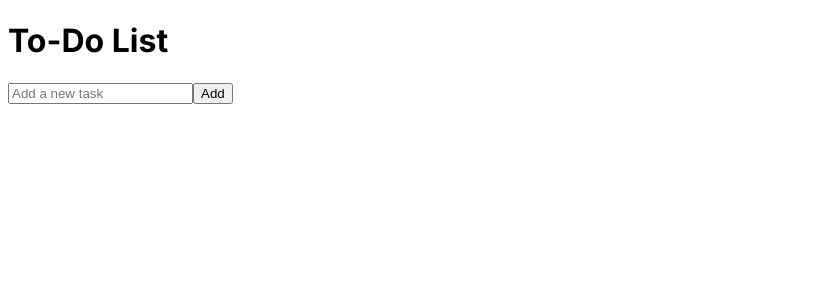
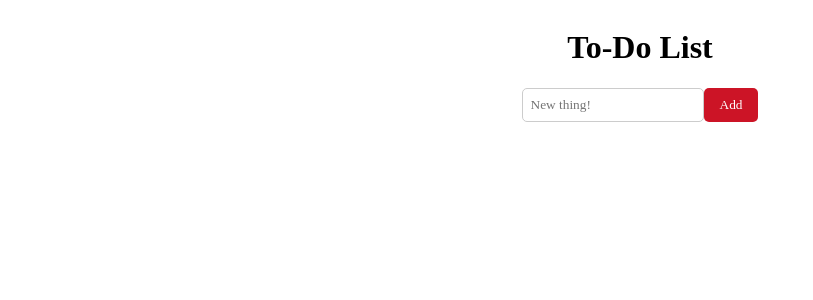
Before and after one commit to pengsterism/to-do-list, a Next.js app: page / in a window 1280 px wide. Shown: the top 300 px of the page, without its empty margins (0-813 px from the left). Built offline with nearby package versions, Linux system fonts and the light colour scheme.

Commit message:
- refined styled-components - changed orientation, padding, spacing, colours, typeface, etc.

```diff
--- a/src/app/components/InputForm/InputForm.js
+++ b/src/app/components/InputForm/InputForm.js
@@ -1,4 +1,33 @@
 import React, { useState } from 'react';
+import styled from 'styled-components';
+
+const Form = styled.form`
+  display: flex;
+  margin-bottom: 16px;
+`;
+
+const Input = styled.input`
+  flex: 1;
+  padding: 8px;
+  border: 1px solid #ccc;
+  border-radius: 5px;
+  font-family: Euclid Circular B;
+`;
+
+const Button = styled.button`
+  padding: 8px 16px;
+  background-color: #CC1426;
+  color: white;
+  border: none;
+  border-radius: 5px;
+  cursor: pointer;
+  transition: background-color 0.3s;
+  font-family: Euclid Circular B;
+
+  &:hover {
+    background-color: #ECBAA8;
+  }
+`;
 
 function InputForm({ addTask }) {
   const [task, setTask] = useState('');
@@ -12,15 +41,15 @@ function InputForm({ addTask }) {
   };
 
   return (
-    <form onSubmit={handleSubmit}>
-      <input
+    <Form onSubmit={handleSubmit}>
+      <Input
         type="text"
         value={task}
         onChange={(e) => setTask(e.target.value)}
-        placeholder="Add a new task"
+        placeholder="New thing!"
       />
-      <button type="submit">Add</button>
-    </form>
+      <Button type="submit">Add</Button>
+    </Form>
   );
 }
 
--- a/src/app/components/ListItems/ListItems.js
+++ b/src/app/components/ListItems/ListItems.js
@@ -3,9 +3,7 @@
 import React, { useState } from 'react';
 import styled from 'styled-components';
 
-
-
-const colors = ['#ECBAA8', '#CC1426', '#56223D', '#EF60A3', '#000000'];
+const colors = ['#ECBAA8', '#CC1426', '#56223D', '#EF60A3'];
 
 const StyledUl = styled.ul`
   list-style-type: none;
@@ -19,6 +17,9 @@ const StyledLi = styled.li`
   background-color: ${props => props.color || 'white'};
   padding: 10px;
   border-radius: 5px;
+  display: flex;
+  gap: 10px;
+  justify-content: space-between;
 `;
 
 const Button = styled.button`
@@ -29,12 +30,15 @@ const Button = styled.button`
   border-radius: 3px;
   display: flex;
   justify-content: space-between;
+  background-color: white;
+  font-family: Euclid Circular B;
 `;
 
 const ButtonContainer = styled.div`
 justify-content: right;
 align-items: right;
 display: flex;
+
 column-gap: 5px;
 `;
 
@@ -58,10 +62,10 @@ function ListItems({ tasks, handleEdit, handleDelete, editingIndex, handleUpdate
         {editingIndex === index ? (
           <>
             <input type="text" value={editedTask} onChange={handleChange} />
-            <div>
+            <ButtonContainer>
               <Button onClick={() => handleSave(index)}>Save</Button>
               <Button onClick={() => handleDelete(index)}>Delete</Button>
-            </div>
+            </ButtonContainer>
           </>
         ) : (
           <>
--- a/src/app/components/TodoList/TodoList.js
+++ b/src/app/components/TodoList/TodoList.js
@@ -1,10 +1,19 @@
-"use client"
+"use client";
 
-import React, { useState } from 'react';
-import InputForm from '../InputForm/InputForm';
-import ListItems from '../ListItems/ListItems';
+import React, { useState } from "react";
+import InputForm from "../InputForm/InputForm";
+import ListItems from "../ListItems/ListItems";
+import styled from "styled-components";
 
-
+const MainBody = styled.div`
+  list-style-type: none;
+  padding: 0;
+  display: flex;
+  align-items: center;
+  justify-content: center;
+  font-family: Euclid Circular B;
+  flex-direction: column;
+`;
 
 function TodoList() {
   const [tasks, setTasks] = useState([]);
@@ -24,13 +33,15 @@ function TodoList() {
   };
 
   const handleUpdate = (index, updatedTask) => {
-    const updatedTasks = tasks.map((task, i) => (i === index ? updatedTask : task));
+    const updatedTasks = tasks.map((task, i) =>
+      i === index ? updatedTask : task
+    );
     setTasks(updatedTasks);
     setEditingIndex(-1);
   };
 
   return (
-    <div>
+    <MainBody>
       <h1>To-Do List</h1>
       <InputForm addTask={addTask} />
       <ListItems
@@ -40,7 +51,7 @@ function TodoList() {
         editingIndex={editingIndex}
         handleUpdate={handleUpdate}
       />
-    </div>
+    </MainBody>
   );
 }
 
```
